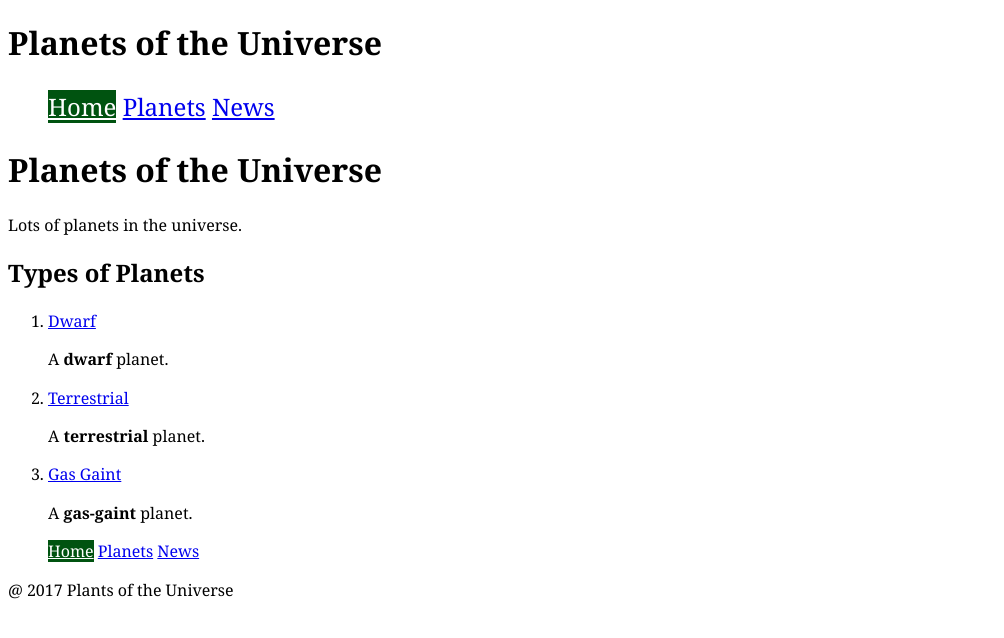
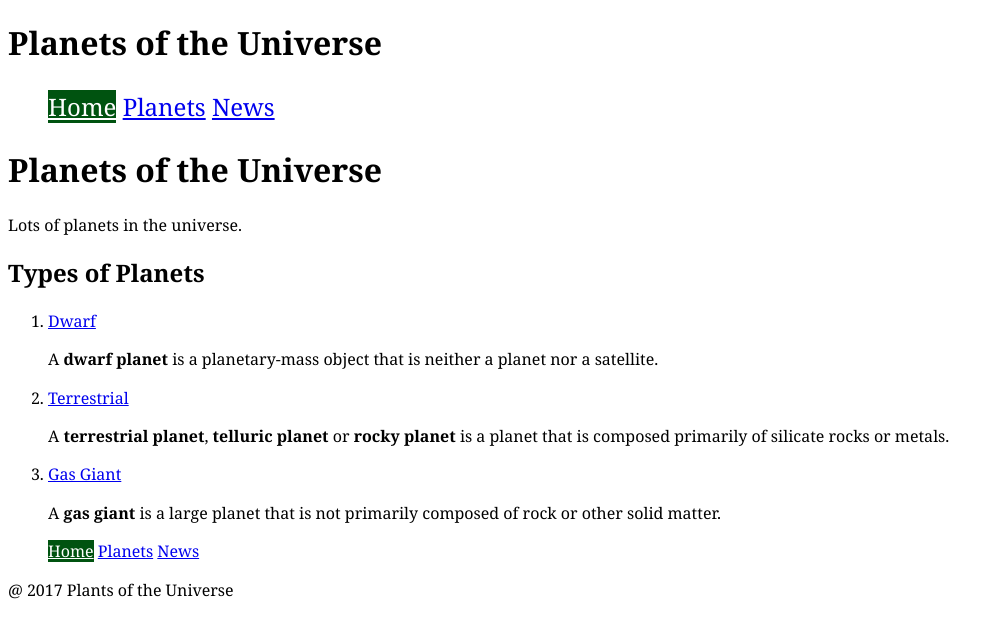
Before and after one commit to jamesperrin/planet-of-the-universe, a Jekyll site: the page built from index.html, in a window 1280 px wide. Shown: the top 638 px of the page, without its empty margins (0-1004 px from the left). Built offline with Jekyll 4.4.1, drawn with Linux system fonts in a browser that asks for light colours.

Commit message:
Jekyll video 20: data files

```diff
--- /dev/null
+++ b/_data/planet-types-csv.csv
@@ -0,0 +1,4 @@
+title,folder,content
+Dwarf,dwarf,A **dwarf planet** is a planetary-mass object that is neither a planet nor a satellite.
+Terrestrial,terrestrial,"A **terrestrial planet**, **telluric planet** or **rocky planet** is a planet that is composed primarily of silicate rocks or metals."
+Gas Giant,gas-giant,A **gas giant** is a large planet that is not primarily composed of rock or other solid matter.
--- /dev/null
+++ b/_data/planet-types.yml
@@ -0,0 +1,11 @@
+- title: Dwarf
+  folder: dwarf
+  content: "A **dwarf planet** is a planetary-mass object that is neither a planet nor a satellite."
+
+- title: Terrestrial
+  folder: terrestrial
+  content: "A **terrestrial planet**, **telluric planet** or **rocky planet** is a planet that is composed primarily of silicate rocks or metals."
+
+- title: Gas Giant
+  folder: gas-giant
+  content: "A **gas giant** is a large planet that is not primarily composed of rock or other solid matter."
--- a/_posts/planet-types/0000-01-01-gas-gaint.md
+++ /dev/null
@@ -1,7 +0,0 @@
----
-title: Gas Gaint
-category: planet-type
-folder: gas-gaint
----
-
-A **gas-gaint** planet.
--- a/index.html
+++ b/index.html
@@ -8,10 +8,10 @@ layout: default
 
 <h2>Types of Planets</h2>
 <ol>
-{% for planet in site.categories.planet-type %}
+{% for planet in site.data.planet-types-csv %}
   <li>
     <a href="{{site.baseurl}}{{planet.url}}">{{planet.title}}</a>
-    <p>{{planet.content}}</p>
+    <p>{{planet.content | markdownify }}</p>
   </li>
 
 {% endfor%}
```
Also changed, not shown: _posts/planet-types/0000-02-02-terrestrial.md (deleted, +0 -7 lines), _posts/planet-types/0000-03-03-dwarf.md (deleted, +0 -7 lines).
